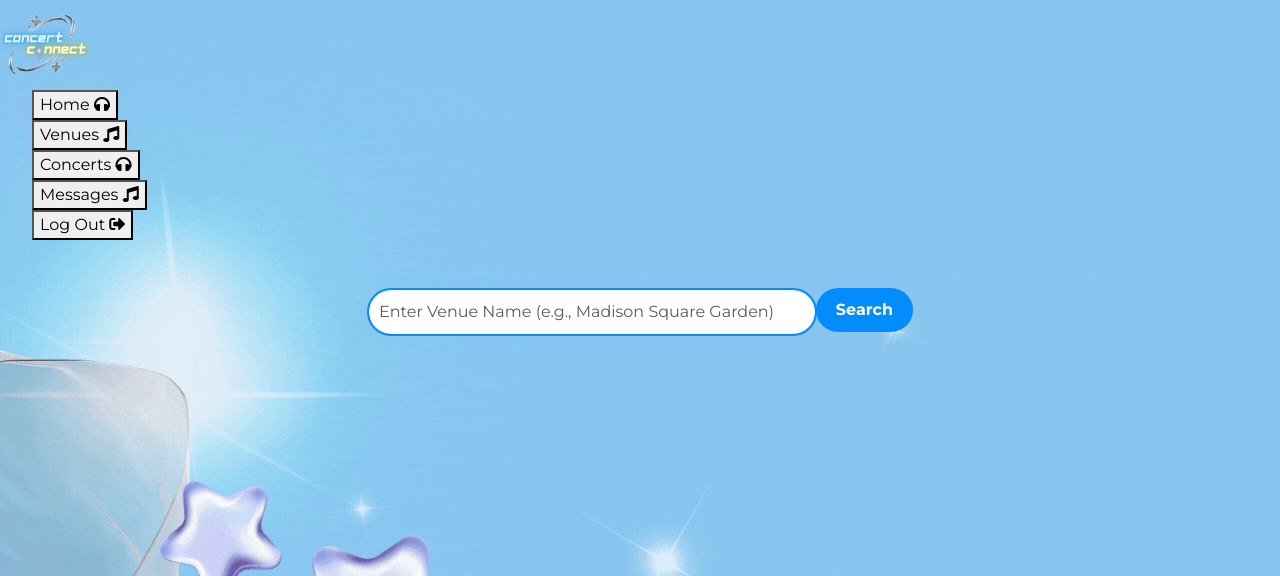
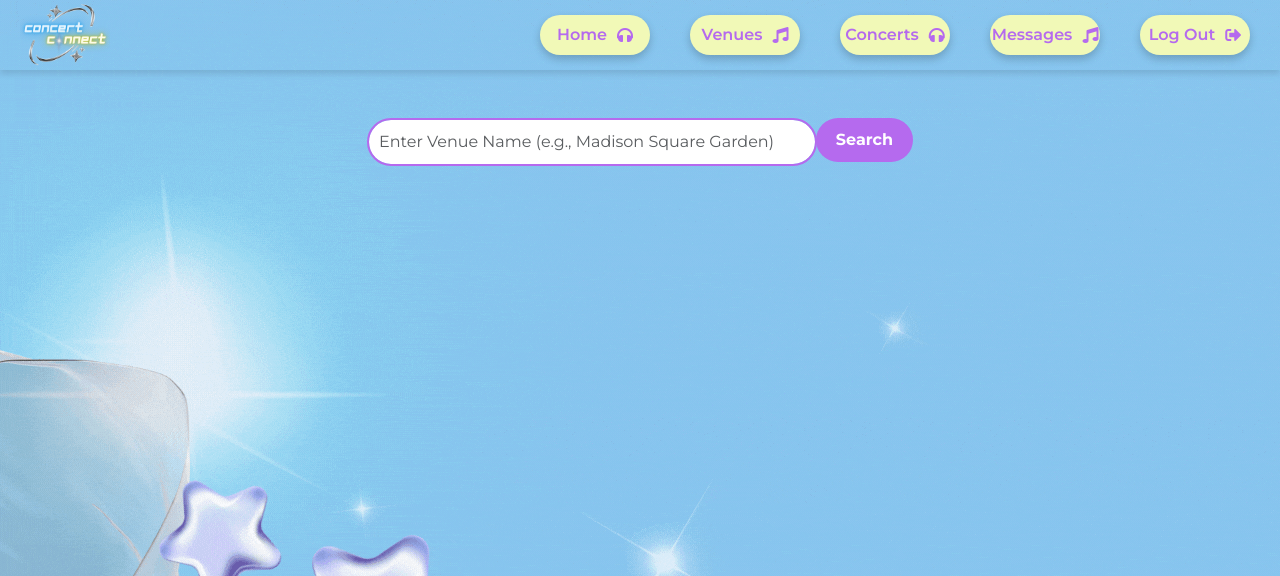
Before and after one commit to JakeMartin336/CSCI-499-Capstone-Project, a Flask app: page /venues in a window 1280 px wide. Shown: the top 576 px of the page. Run offline with Flask 3, Linux system fonts and the light colour scheme; some libraries are stand-ins or nearby versions.

Commit message:
Update venue.css

```diff
--- a/static/venue.css
+++ b/static/venue.css
@@ -1,6 +1,6 @@
 /* General Styling */
 body {
-     background-image: url('blue.gif'); /* Path to your background image */
+    background-image: url('blue.gif');
     font-family: "Montserrat", "arial";
 }
 /* Navbar Styles */
@@ -16,38 +16,70 @@ body {
     font-weight: bold;
 }
 
-/* Navigation Bar */
-nav {
-    background: linear-gradient(90deg, #038cfc, #FFD93D);  /* Gradient background for navbar */
-    box-shadow: 0 4px 6px rgba(0, 0, 0, 0.1);
+/* Kirsten NavbarTop */
+/* Navbar Styles */
+.navbar-top {
+    display: flex;
+    align-items: center;
+    justify-content: space-between;
+    color: #fff; /* White text for contrast */
+    box-shadow: 0px 4px 6px rgba(0, 0, 0, 0.109);
+    height: 70px;
+    padding: 0 20px;
 }
 
-.navbar-brand img {
-    width: 40px;  /* Smaller logo */
-    height: auto;
+/* Ensure navbar buttons have consistent styling */
+.navbar-top ul {
+    list-style-type: none;
+    margin: 0;
+    padding: 0;
+    display: flex;
+    gap: 20px; /* Add space between buttons */
 }
 
-.navbar-nav .nav-link {
-    font-weight: 500;
-    color: white;
-    padding-left: 20px;
-    padding-right: 20px;
+/* Style for individual navbar items */
+.navbar-top ul li {
+    display: flex;
+    align-items: center;
 }
 
-.navbar-nav .nav-link:hover {
-    color: #FFDD57;  /* Hover color effect */
-    transition: color 0.3s ease;
+.navbar-top button {
+    width: 110px;
+    height: 40px;
+    margin: 0 10px;
+    display: flex;
+    align-items: center;
+    justify-content: center;
+    gap: 10px;
+    background-color: #f1f9b7; /* Button background color */
+    border-radius: 30px; /* Rounded corners */
+    color: #b56aee;
+    font-weight: 600;
+    border: none;
+    cursor: pointer; /* Pointer cursor on hover */
+    box-shadow: 0px 4px 8px rgba(0, 0, 0, 0.2);
+    transition: background-color 0.3s ease, transform 0.3s ease;
 }
+
+.navbar-top button:hover {
+    background-color: rgba(255, 255, 255, 0.772); /* Semi-transparent white on hover */
+    transform: scale(1.1); /* Slightly enlarge on hover */
+}
+
+/* end of Kirsten navbar */
 
 /* Header Styling (Venue Name) */
 .header {
-    background: linear-gradient(135deg, #6bbcff, #FFD93D);
+    background: linear-gradient(135deg, #6bbcff, #f1f9b7);
     padding: 50px 0;
     text-align: center;
     color: white;
     border-radius: 10px;
     box-shadow: 0 4px 8px rgba(0, 0, 0, 0.1);
     display: none;  /* Initially hidden */
+    width: 92%;
+    max-width: 1320px;  /* Set a maximum width */
+    margin: 0 auto;    /* Center align it */
 }
 
 .header h1 {
@@ -63,11 +95,11 @@ nav {
 #venue-name {
     border-radius: 25px;
     padding: 10px;
-    border: 2px solid #038cfc;
+    border: 2px solid #b56aee;
 }
 
 #search-btn {
-    background-color: #038cfc;
+    background-color: #b56aee;
     border: none;
     padding: 10px 20px;
     border-radius: 40px;
@@ -77,7 +109,7 @@ nav {
 }
 
 #search-btn:hover {
-    background-color: #FFD93D;  /* Button hover effect */
+    background-color: #f1f9b7;  /* Button hover effect */
     color: #333;
 }
 
@@ -85,7 +117,7 @@ nav {
 .map-section {
     margin-top: 20px;
     padding: 20px;
-    background-color: white;
+    /* background-color: white; */
     border-radius: 10px;
     box-shadow: 0 4px 8px rgba(0, 0, 0, 0.1);
     display: none;  /* Initially hidden */
@@ -101,7 +133,7 @@ nav {
 .seat-finder {
     margin-top: 30px;
     padding: 20px;
-    background-color: white;
+    background-color: #f1f9b7;
     border-radius: 10px;
     box-shadow: 0 4px 8px rgba(0, 0, 0, 0.1);
     display: none;  /* Initially hidden */
@@ -114,10 +146,11 @@ nav {
 }
 
 .seat-finder button {
-    background-color: #FFD93D;
-    border: none;
+    background-color: #b56aee;
+    border: 10px;
     padding: 10px 20px;
     border-radius: 25px;
+    margin-bottom: 20px;
     color: white;
     font-weight: bold;
     transition: background-color 0.3s ease;
@@ -132,7 +165,7 @@ nav {
 .seat-pov {
     margin-top: 30px;
     padding: 20px;
-    background-color: white;
+    background-color: #f1f9b7;
     border-radius: 10px;
     box-shadow: 0 4px 8px rgba(0, 0, 0, 0.1);
     display: none;  /* Initially hidden */
@@ -140,8 +173,8 @@ nav {
 }
 
 .seat-pov img {
-    width: 150px;
-    height: 100px;
+    width: 400px;
+    height: 300px;
     border-radius: 10px;
     border: 2px solid #ddd;
     box-shadow: 0 2px 4px rgba(0, 0, 0, 0.1);
```
